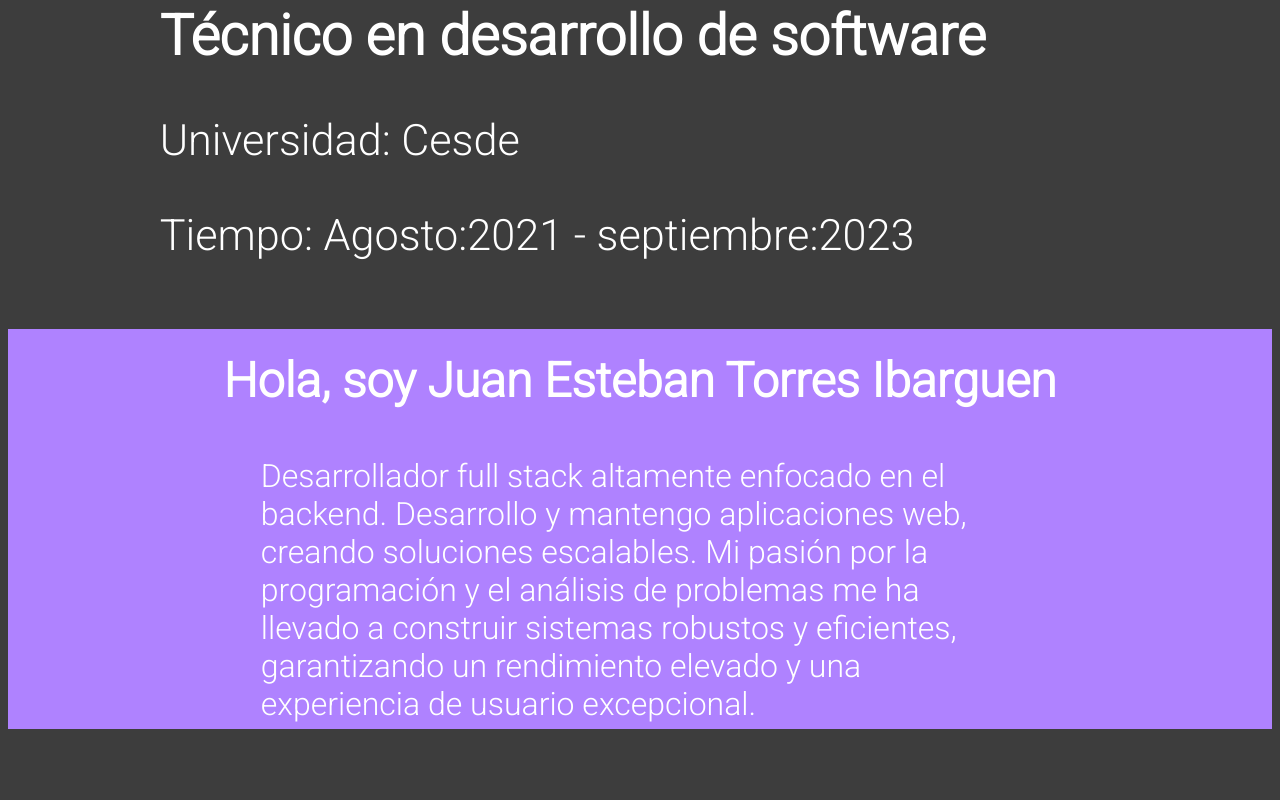
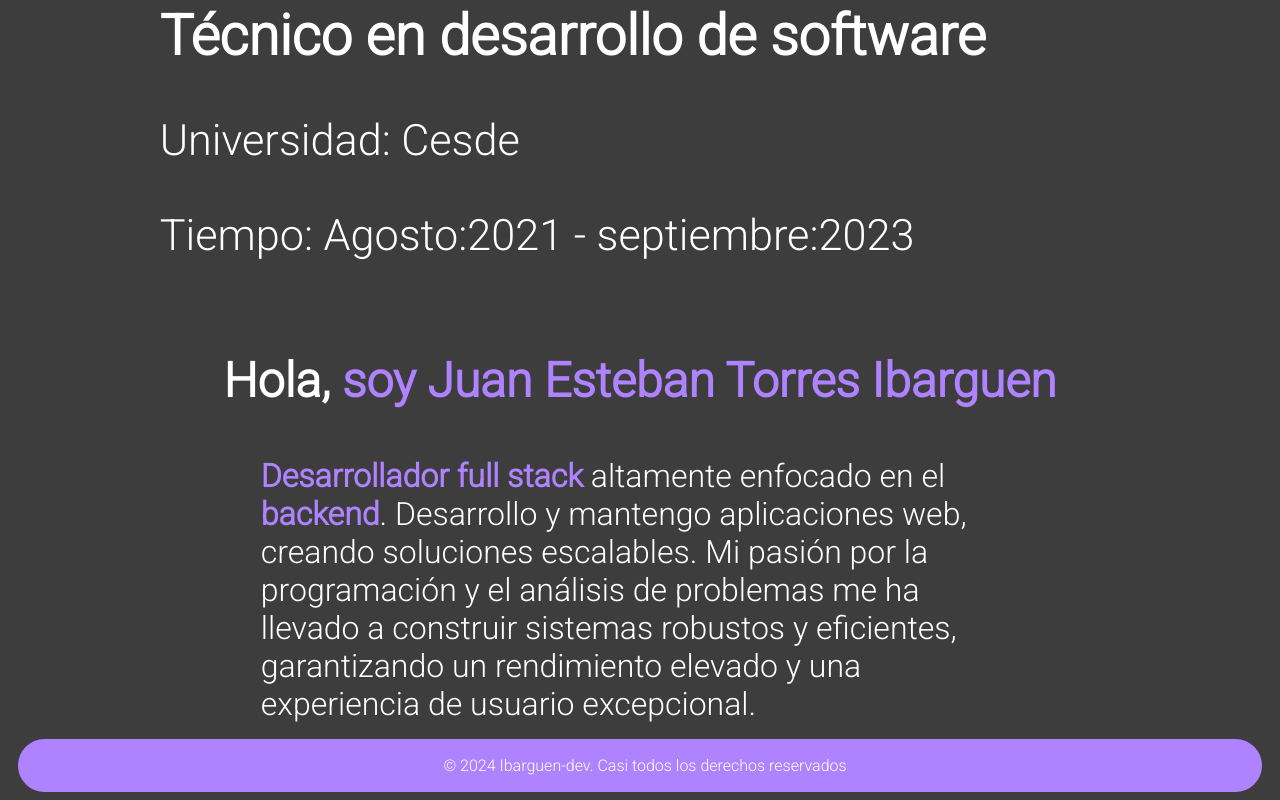
Before and after one commit to ibarguen-dev/porfolio, a React (Vite) app: page / in a window 1280 px wide. Shown: the part 4004-4804 px from the top of the page. Before the commit the page ends 4759 px from the top, so only its background shows below. Built offline with nearby package versions, Linux system fonts and the light colour scheme.

Commit message:
se realizan modificaciones

```diff
--- a/src/App.jsx
+++ b/src/App.jsx
@@ -4,7 +4,7 @@ import Aplicaciones from "./Pages/aplicaciones"
 import Info from "./Pages/info"
 import './css/App.css'
 import Estudios from "./Pages/estudios"
-
+import Footer from "./Componente/footer"
 function App() {
 
 
@@ -14,6 +14,7 @@ function App() {
       <Aplicaciones />
       <Estudios/>
       <Info/>
+      <Footer/>
     </main>
   )
 }
--- /dev/null
+++ b/src/Componente/footer.jsx
@@ -0,0 +1,14 @@
+import '../css/footer.css'
+const   Footer = () =>{
+
+
+    return (
+        <article className="contenedorFooter">
+           <section>
+                <p>© 2024 Ibarguen-dev. Casi todos los derechos reservados</p>
+           </section>
+        </article>
+    )
+}
+
+export default Footer
--- a/src/Pages/info.jsx
+++ b/src/Pages/info.jsx
@@ -1,16 +1,22 @@
-import '../css/info.css'
+import "../css/info.css";
 const Info = () => {
-
-    return(
+  return (
     <article className="articleInfo">
       <section>
-                <h1>Hola, soy Juan Esteban Torres Ibarguen</h1>
+        <h1>
+          Hola, <strong>soy Juan Esteban Torres Ibarguen</strong>
+        </h1>
         <p>
-                Desarrollador full stack altamente enfocado en el backend. Desarrollo y mantengo aplicaciones web, creando soluciones escalables. Mi pasión por la programación y el análisis de problemas me ha llevado a construir sistemas robustos y eficientes, garantizando un rendimiento elevado y una experiencia de usuario excepcional.
+          <strong> Desarrollador full stack</strong> altamente enfocado en el
+          <strong> backend</strong>. Desarrollo y mantengo aplicaciones web,
+          creando soluciones escalables. Mi pasión por la programación y el
+          análisis de problemas me ha llevado a construir sistemas robustos y
+          eficientes, garantizando un rendimiento elevado y una experiencia de
+          usuario excepcional.
         </p>
       </section>
     </article>
-    )
-}
+  );
+};
 
-export default Info
+export default Info;
--- /dev/null
+++ b/src/css/footer.css
@@ -0,0 +1,12 @@
+.contenedorFooter{
+    margin-top: 10px;
+    background: #af82ff;
+    padding: 1px;
+    margin-left: 10px;
+    margin-right: 10px;
+    border-radius: 50px;
+}
+.contenedorFooter section{
+    margin-left: 10px;
+    text-align: center;
+}
--- a/src/css/info.css
+++ b/src/css/info.css
@@ -1,6 +1,5 @@
 .articleInfo{
     display: flex;
-    background: #af82ff;
     height: 50vh;
     justify-content: center;
     align-items: center;
```
Lines whose indentation alone changed are shown as unchanged.
